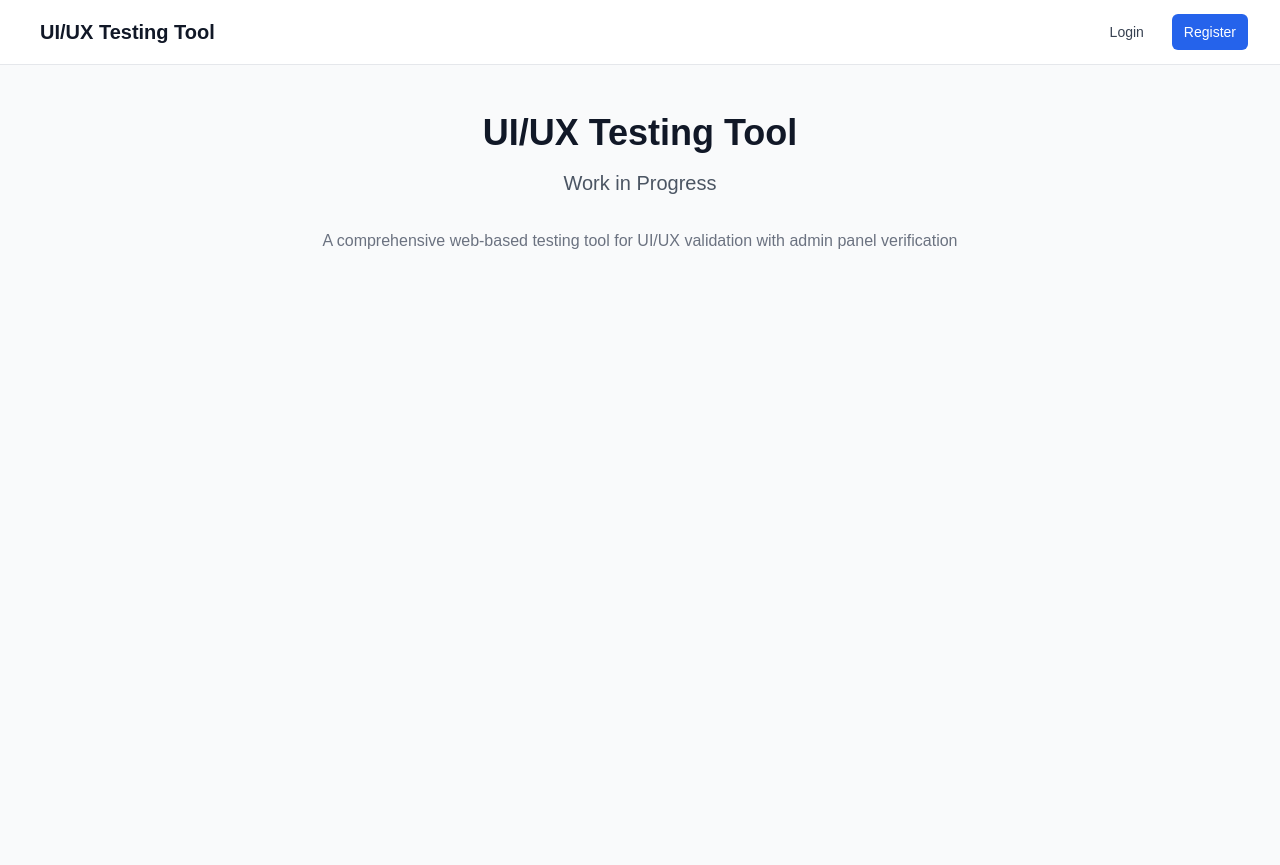
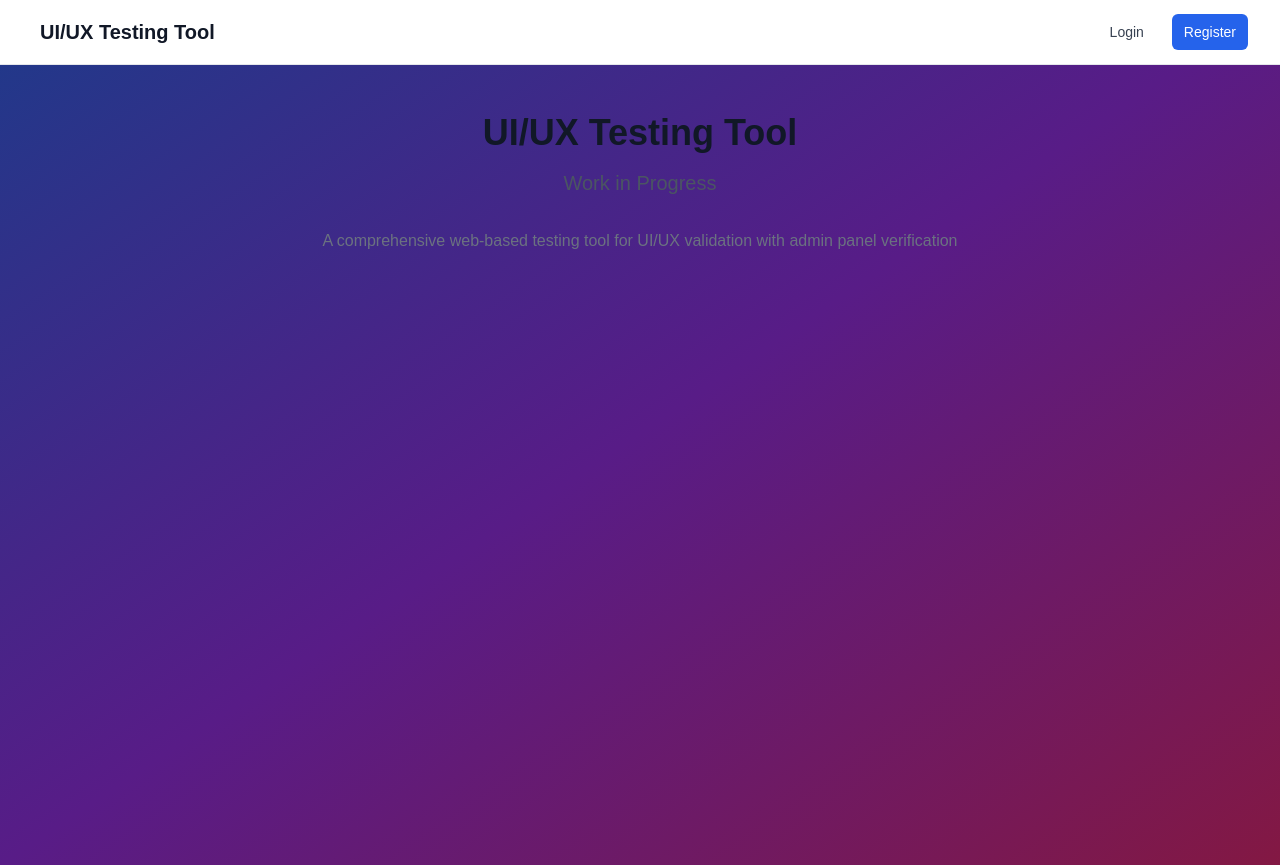
Before and after one commit to pappdavid/web-ui-ux-testing-tool, a Next.js app: page / in a window 1280 px wide. Built offline with nearby package versions, Linux system fonts and the light colour scheme; no server answers.

Commit message:
Fix: Restore liquid glass background gradient in layout

```diff
--- a/src/app/layout.tsx
+++ b/src/app/layout.tsx
@@ -15,10 +15,10 @@ export default function RootLayout({
 }>) {
   return (
     <html lang="en">
-      <body>
+      <body className="relative z-0 overflow-hidden bg-gradient-to-br from-blue-900 via-purple-900 to-pink-900">
         <Providers>
           <Navbar />
-          <main className="min-h-screen bg-gray-50">
+          <main className="min-h-screen relative z-10">
             {children}
           </main>
         </Providers>
```
